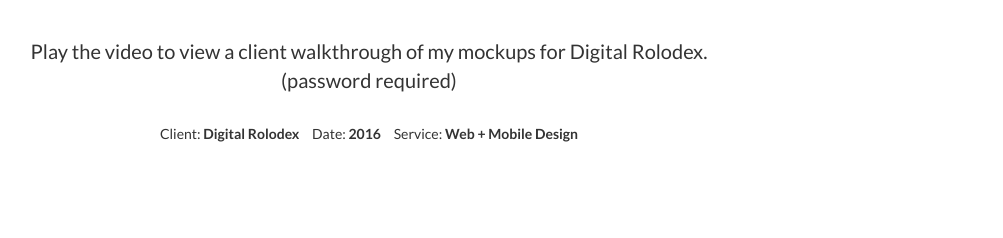
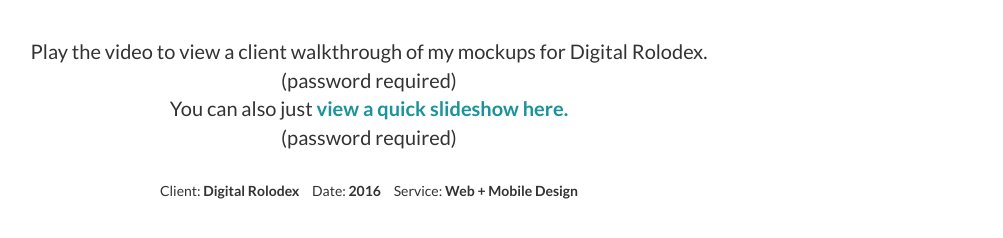
Before and after one commit to JeannieYamakawa/freelance, a website: page index.html in a window 1280 px wide. Both pictures are taken after a click on the link "UX CLIENT WALKTHROUGH". Shown: the part 1191-1429 px from the top of the page, without its empty margins (271-1274 px from the left). Drawn offline with nearby package versions, Linux system fonts and the light colour scheme.

Commit message:
embed slideshow for rolodex

```diff
--- a/index.html
+++ b/index.html
@@ -476,8 +476,9 @@
                             <!-- <a href="https://vimeo.com/206558091" target="_blank"><img src="img/portfolio/vimeo.png" class="img-responsive img-centered" alt=""></a> -->
                             <br>
                             <br>
-                            <p>Play the video to view a client walkthrough of my mockups for Digital Rolodex.
-                                <br> (password required)</p>
+                            <p>Play the video to view a client walkthrough of my mockups for Digital Rolodex. (password required)
+                                <br> You can also just <a href="https://www.slideshare.net/secret/kcMhTqeo6VX37z" target="_blank"><strong> view a quick slideshow here.</strong> </a>
+                                <br>(password required)</p>
                             <ul class="list-inline item-details">
                                 <li>Client:
                                     <strong>Digital Rolodex
```
